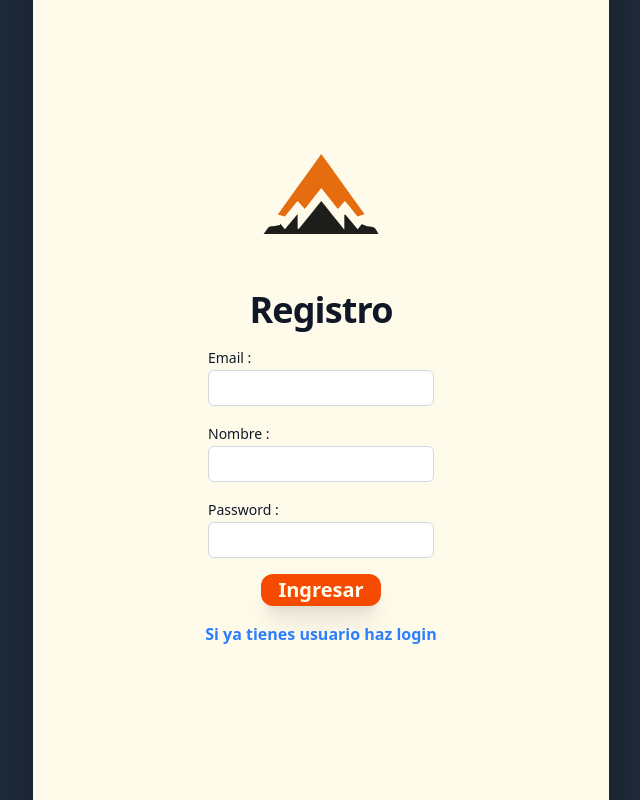
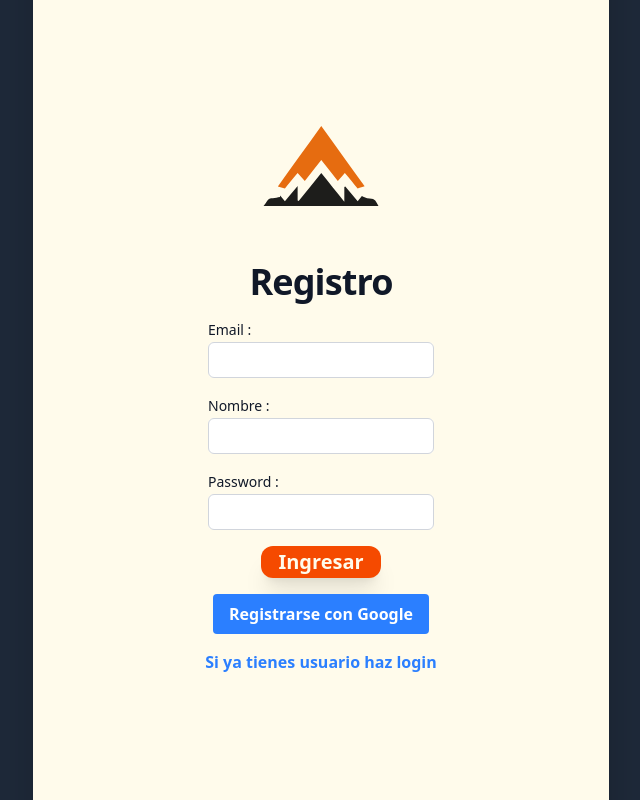
Before and after one commit to Buenaparte/cerro-metro-1, a React (Vite) app: page /register in a window 1280 px wide. Shown: the top 800 px of the page, without its empty margins (319-959 px from the left). Built offline with nearby package versions, Linux system fonts and the light colour scheme; no server answers.

Commit message:
agregado el registro y el login con google

```diff
--- a/package.json
+++ b/package.json
@@ -17,6 +17,7 @@
     "react": "^19.0.0",
     "react-dom": "^19.0.0",
     "react-router": "^7.2.0",
+    "react-router-dom": "^7.3.0",
     "tailwindcss": "^4.0.9"
   },
   "devDependencies": {
--- a/src/components/Header_NoSession.jsx
+++ b/src/components/Header_NoSession.jsx
@@ -1,5 +1,5 @@
 import { Logo_responsive } from "./Logo_responsive.jsx";
-import React, {use} from 'react';
+import React, {use, useContext} from 'react';
 import Boton_primario from "./Boton_primario.jsx";
 import Boton_secundario from "./Boton_secundario.jsx";
 import { Link } from "react-router";
--- a/src/components/User_Context.jsx
+++ b/src/components/User_Context.jsx
@@ -11,7 +11,7 @@ const db = getFirestore(app)
 
 const UserProvider = ({children}) => {
 
-    const [user, setUser] = useState('')
+    const [user, setUser] = useState("")
     const [profile, setProfile] = useState({})
     const [logged, setLogged] = useState(false)
 
--- a/src/credentials.js
+++ b/src/credentials.js
@@ -1,5 +1,6 @@
 // Import the functions you need from the SDKs you need
 import { initializeApp } from "firebase/app";
+import {getAuth,GoogleAuthProvider, signInWithPopup} from "firebase/auth";
 // TODO: Add SDKs for Firebase products that you want to use
 // https://firebase.google.com/docs/web/setup#available-libraries
 
@@ -15,3 +16,17 @@ const firebaseConfig = {
 
 // Initialize Firebase
 export const app = initializeApp(firebaseConfig);
+export const auth = getAuth(app);
+
+
+export const signInWithGoogle = async (navigate) => {
+  const provider = new GoogleAuthProvider();
+  try{
+    const result=await signInWithPopup(auth,provider)
+    navigate('/home')
+    return result.user;
+    }catch(error){
+      console.error('Error al autenticar con Google',error)
+      return null;
+    }
+}
--- a/src/pages/Login.jsx
+++ b/src/pages/Login.jsx
@@ -1,8 +1,9 @@
 import React, { useState } from 'react'
 import {getAuth, signInWithEmailAndPassword } from "firebase/auth";
 import { app } from '../credentials';
-import { Link, useNavigate } from 'react-router';
+import { Link, Navigate, useNavigate } from 'react-router-dom';
 import { Logo_responsive } from '../components/Logo_responsive';
+import {signInWithGoogle} from "../credentials";
 
 const auth = getAuth(app);
 export default function Login() {
@@ -12,6 +13,9 @@ export default function Login() {
   const [password, setPassword] = useState('')
   const [error, setError] = useState('')
   const [loading, setLoading] = useState(false)
+  const [googleError, setGoogleError] = useState('')
+
+
 
   const handleLogin = async(e)=>{
     e.preventDefault()
@@ -38,6 +42,19 @@ export default function Login() {
 
     }
   }
+
+  const handleGoogleLogin = async()=>{
+    const user=await signInWithGoogle(navigation);
+
+    if(user){
+      alert(`Bienvenido ${user.displayName}`)
+
+      navigation('/home')}
+    else{
+      setError("Error al iniciar sesión con Google")
+    }
+  }
+
   return (
     <div className='bg-gray-800 w-full h-screen flex justify-center items-center'>
         <form onSubmit={handleLogin} className="flex flex-col gap-4 bg-amber-50 rounded-2xl w-xl h-svw justify-center items-center shadow-2xl " >
@@ -64,6 +81,11 @@ export default function Login() {
             <button type="submit" className="bg-orange-600 hover:bg-orange-950 active:bg-orange-600 font-bold shadow-xl rounded-xl w-30 h-8 text-amber-50 text-xl
             transition delay-150 duration-300 ease-in-out hover:-translate-y-1 hover:scale-110">
               Ingresar</button>
+
+              <button type="button" onClick={handleGoogleLogin} className="bg-blue-500 hover:bg-blue-700 text-white font-bold py-2 px-4 rounded">
+               <span>Iniciar sesión con Google</span>
+             </button>
+
             <Link className="text-blue-500 font-bold " to="/register">Si aún no tienes usuario registrate</Link>
         </form>
     </div>
--- a/src/pages/Register.jsx
+++ b/src/pages/Register.jsx
@@ -1,12 +1,14 @@
 import React, { useState } from 'react'
-import {getAuth, createUserWithEmailAndPassword } from "firebase/auth";
+import {getAuth, createUserWithEmailAndPassword,GoogleAuthProvider,signInWithPopup } from "firebase/auth";
 import {app} from "../credentials";
-import { Link, useNavigate } from 'react-router';
+import { Link, useNavigate } from 'react-router-dom';
 import { Logo_responsive } from '../components/Logo_responsive';
-import { doc, getFirestore, setDoc } from 'firebase/firestore';
+import {query,where, doc, getFirestore, setDoc, getDocs,collection } from 'firebase/firestore';
 
 const db = getFirestore(app)
 const auth = getAuth(app);
+const provider = new GoogleAuthProvider();
+
 export default function Register() {
   const navigation = useNavigate()
   const [name, setName] = useState('')
@@ -60,6 +62,46 @@ export default function Register() {
 
   }
 
+  const handleGoogleSignup = async () => {
+    try {
+      setLoading(true);
+      setError('');
+
+
+      const result = await signInWithPopup(auth, provider);
+      const user = result.user;
+
+
+      const q = query(collection(db, 'users'), where('email', '==', user.email));
+      const querySnapshot = await getDocs(q);
+
+      if (!querySnapshot.empty) {
+
+        setError('Este correo ya está registrado. Por favor, inicia sesión.');
+        setLoading(false);
+        navigation('/login');
+        return;
+      }
+
+
+      const userDocRef = doc(db, 'users', user.uid);
+      await setDoc(userDocRef, {
+        nombre: user.displayName || name,
+        email: user.email,
+        uid: user.uid,
+        fechaCreacion: new Date(),
+      });
+
+      setLoading(false);
+      navigation('/home');
+
+    } catch (error) {
+      setLoading(false);
+      console.error(error);
+      setError('No se pudo registrar con Google. Inténtalo de nuevo más tarde.');
+    }
+  };
+
   return (
       <div className='bg-gray-800 w-full h-screen flex justify-center items-center'>
 
@@ -87,6 +129,12 @@ export default function Register() {
               <button type="submit" className="bg-orange-600 hover:bg-orange-950 active:bg-orange-600 font-bold shadow-xl rounded-xl w-30 h-8 text-amber-50 text-xl
               transition delay-150 duration-300 ease-in-out hover:-translate-y-1 hover:scale-100">
                 Ingresar</button>
+
+
+                <button type="button" onClick={handleGoogleSignup} className="bg-blue-500 hover:bg-blue-700 text-white font-bold py-2 px-4 rounded">
+                    Registrarse con Google
+                </button>
+
               <Link className="text-blue-500 font-bold transition delay-150 duration-300 ease-in-out hover:-translate-y-1 hover:scale-100" to="/login">Si ya tienes usuario haz login</Link>
           </form>
       </div>
```
Also changed, not shown: 1 other file (tests, documents, lock files or other folders).
